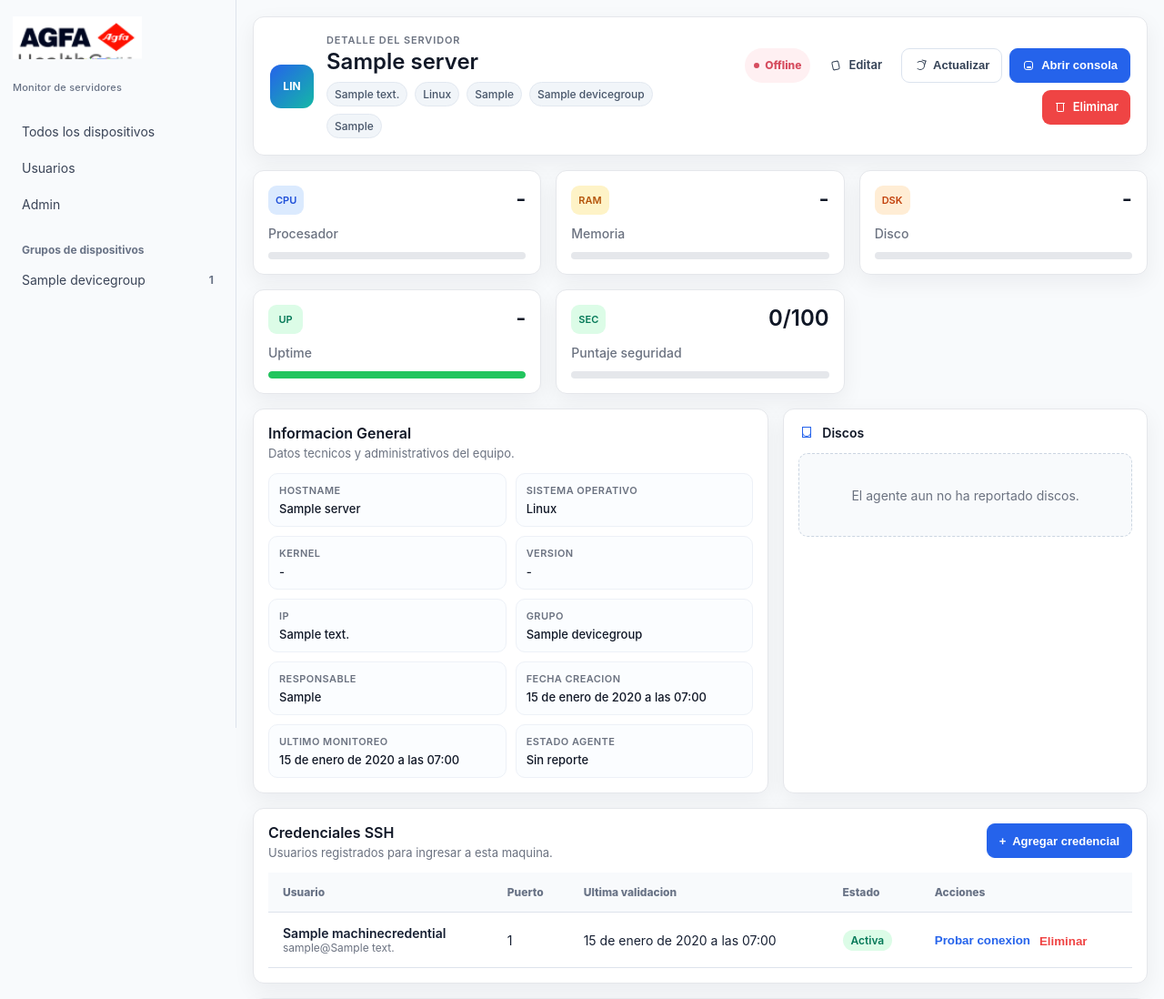
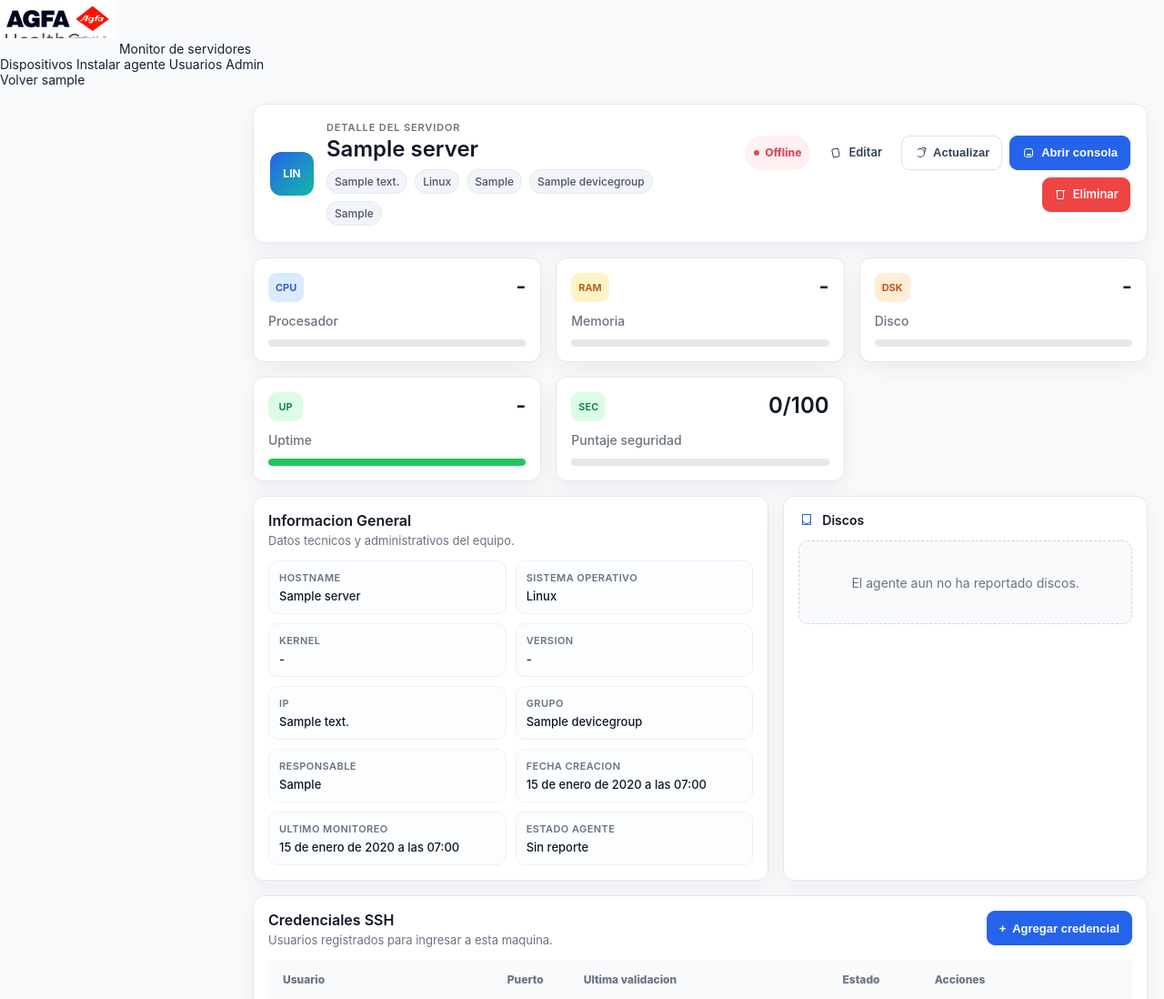
Before and after one commit to fdovasquez/monitoring-platform, a Django app: page /app/devices/1/ in a window 1280 px wide. Shown: the top 1098 px of the page at 91% size. Run offline with Django 5.2, Linux system fonts and the light colour scheme; a user stored in the database is signed in; tables that the repository leaves empty hold one stand-in row (values such as "Sample post"); data that the repository does not hold is empty.

Commit message:
Add top navigation to device detail

```diff
--- a/backend/templates/inventory/device_detail.html
+++ b/backend/templates/inventory/device_detail.html
@@ -9,25 +9,22 @@
   <link rel="stylesheet" href="{% static 'inventory/device_detail.css' %}">
 </head>
 <body class="detail-body">
-  <aside class="sidebar">
-    <div class="brand brand-logo">
+  <header class="app-header">
+    <a class="app-brand" href="{% url 'device-list' %}">
       <img src="{% static 'inventory/logo.png' %}" alt="AGFA HealthCare">
       <span>Monitor de servidores</span>
+    </a>
+    <nav class="app-nav" aria-label="Menu principal">
+      <a class="active" href="{% url 'device-list' %}">Dispositivos</a>
+      <a href="{% url 'agent-install' %}">Instalar agente</a>
+      <a href="{% url 'user-list' %}">Usuarios</a>
+      <a href="{% url 'admin:index' %}">Admin</a>
+    </nav>
+    <div class="app-actions">
+      <a href="{% url 'device-list' %}">Volver</a>
+      <span class="user-chip">{{ request.user.username }}</span>
     </div>
-    <nav class="nav-section">
-      <a class="nav-item" href="{% url 'device-list' %}"><span>Todos los dispositivos</span></a>
-      <a class="nav-item" href="{% url 'user-list' %}"><span>Usuarios</span></a>
-      <a class="nav-item" href="{% url 'admin:index' %}"><span>Admin</span></a>
-    </nav>
-    <div class="group-title">Grupos de dispositivos</div>
-    <div class="group-list">
-      {% for group in device_groups %}
-        <a class="group-row" href="{% url 'device-list' %}?group={{ group.id }}"><span>{{ group.name }}</span><strong>{{ group.server_count }}</strong></a>
-      {% empty %}
-        <div class="group-row muted"><span>Sin grupos creados</span></div>
-      {% endfor %}
-    </div>
-  </aside>
+  </header>
 
   <main class="content detail-shell">
     <header class="detail-header card">
```
